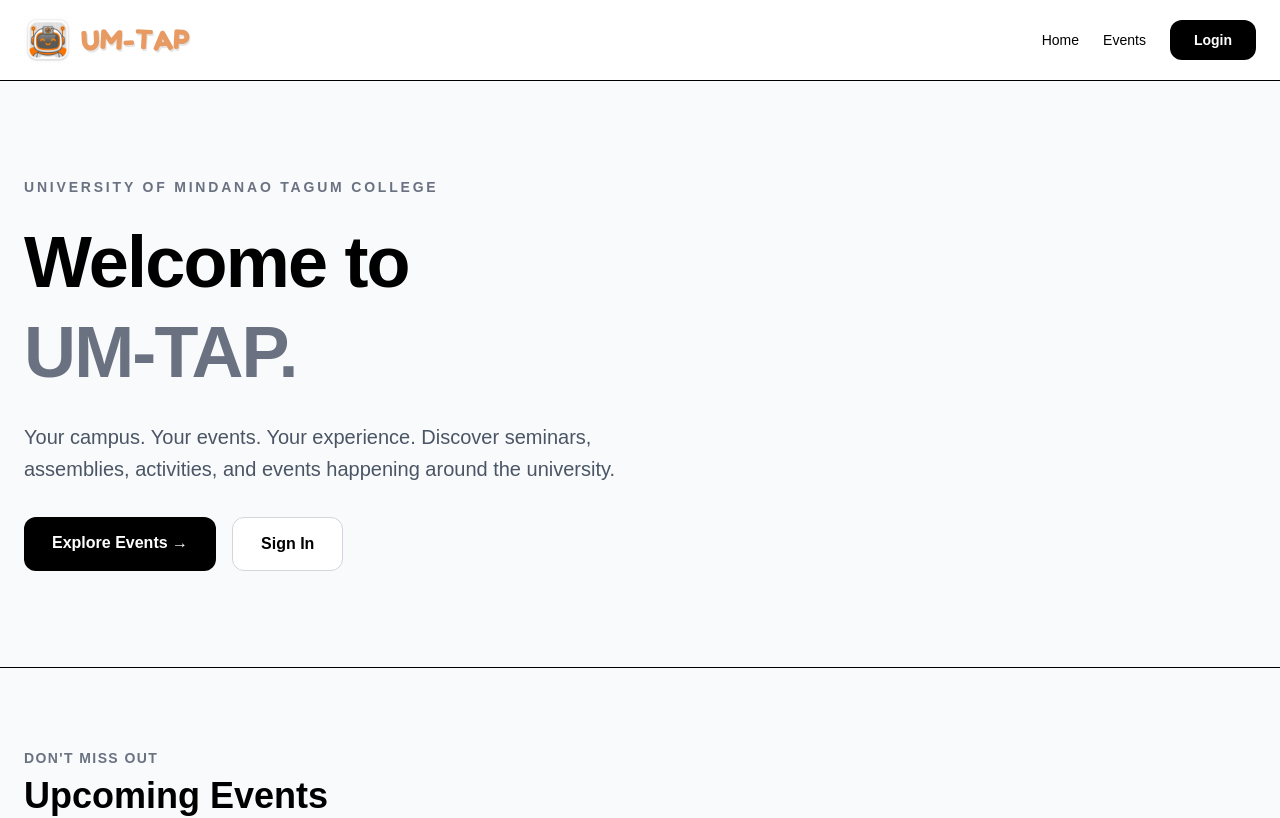
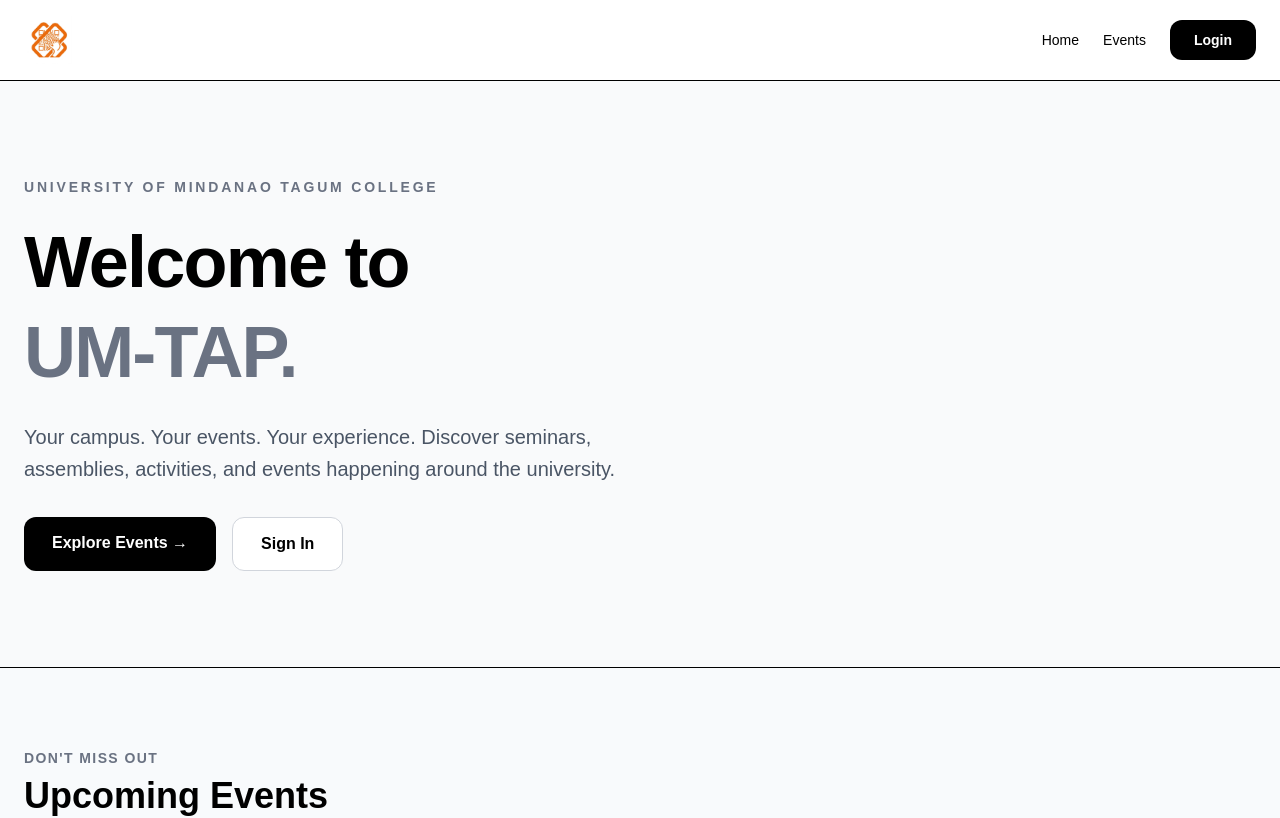
Before and after one commit to NErmac0608/IT12-L-SYSTEM-INTEG-ARCHITECTURE, a React (Vite) app: page / in a window 1280 px wide. Shown: the top 818 px of the page. Built offline with nearby package versions, Linux system fonts and the light colour scheme.

Commit message:
Replace navbar logo and fix Vite watcher

```diff
--- a/src/components/Navbar.jsx
+++ b/src/components/Navbar.jsx
@@ -1,4 +1,5 @@
 import { Link, useNavigate } from "react-router-dom";
+import logo from "../../logo.jpg";
 
 function Navbar() {
   const navigate = useNavigate();
@@ -22,18 +23,10 @@
           className="brand-lockup"
         >
           <img
-            src="/umtap_logo.png"
-            alt=""
+            src={logo}
+            alt="UM-TAP"
             className="brand-mark"
           />
-          <span className="brand-name" aria-label="UM-TAP">
-            <span className="brand-letter">U</span>
-            <span className="brand-letter">M</span>
-            <span className="brand-letter">-</span>
-            <span className="brand-letter">T</span>
-            <span className="brand-letter">A</span>
-            <span className="brand-letter">P</span>
-          </span>
         </Link>
 
 
--- a/vite.config.js
+++ b/vite.config.js
@@ -7,4 +7,9 @@
     react(),
     tailwindcss(),
   ],
+  server: {
+    watch: {
+      ignored: ['**/*.{jpg,jpeg,png,gif,webp}'],
+    },
+  },
 })
```
Also changed, not shown: logo.jpg (added).
